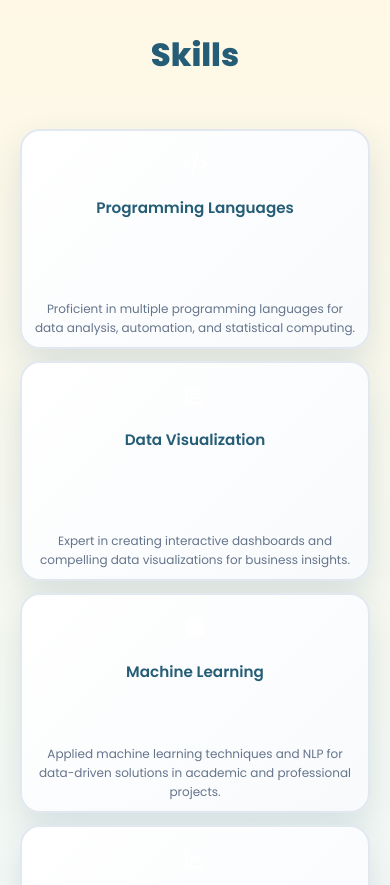
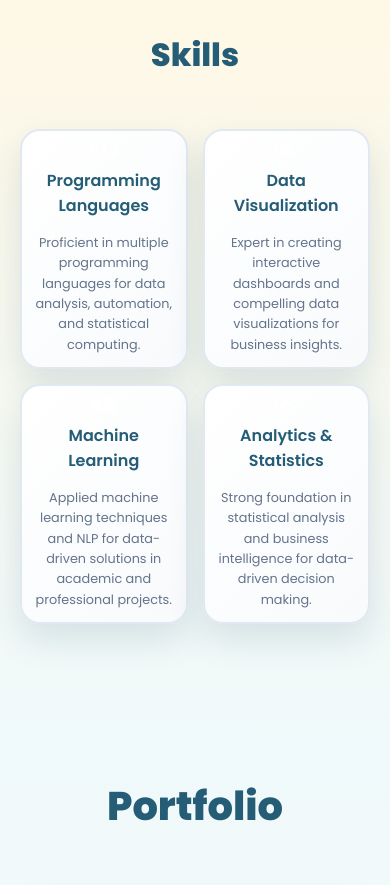
Before and after one commit to antonelladamico17/DA_DataAnalyst_DAmicoAntonella, a plain HTML site: page index.html in a window 390 px wide. Shown: the part 2692-3577 px from the top of the page. Drawn offline with Linux system fonts and the light colour scheme.

Commit message:
Add files via upload

```diff
--- a/style.css
+++ b/style.css
@@ -802,33 +802,33 @@ body {
 }
 
 /* Extra small mobile devices */
-@media (max-width: 480px) {
+@media (max-width: 360px) {
   .skills-3d-grid {
     grid-template-columns: 1fr;
     gap: 12px;
   }
 
   .skill-3d-card {
-    height: 220px;
+    height: 200px;
   }
 
   .card-front, .card-back {
-    padding: 10px;
+    padding: 8px;
   }
 
   .category-icon {
-    width: 45px;
-    height: 45px;
-    font-size: 20px;
-    margin-bottom: 10px;
+    width: 40px;
+    height: 40px;
+    font-size: 18px;
+    margin-bottom: 8px;
   }
 
   .card-front h3 {
-    font-size: 0.95rem;
+    font-size: 0.9rem;
   }
 
   .card-description {
-    font-size: 0.75rem;
+    font-size: 0.7rem;
   }
 }
 
```
